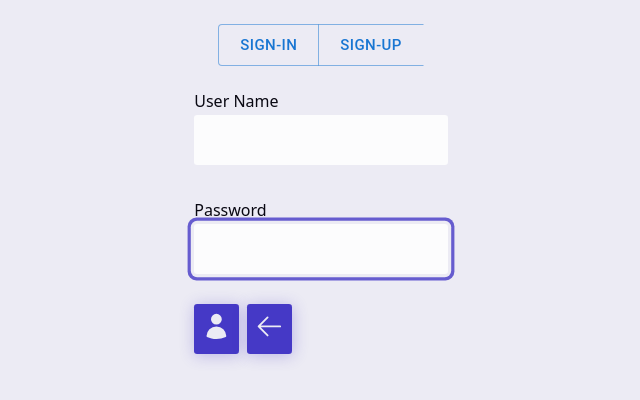
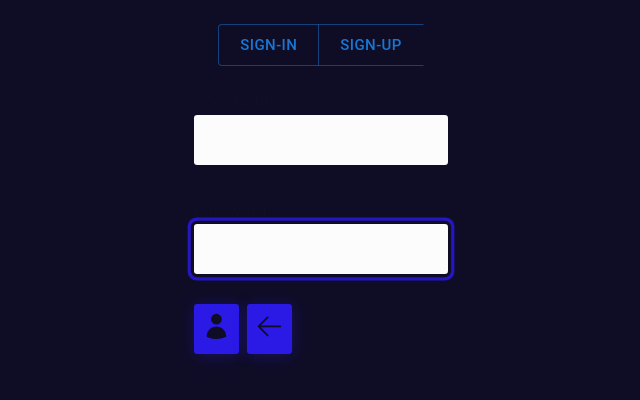
Before and after one commit to TmpOrgSpringBootToDo/ToDoFrontEnd, a React (Create React App) app: page / in a window 1280 px wide. Shown: the top 400 px of the page, without its empty margins (319-959 px from the left). Built offline with nearby package versions, Linux system fonts and the light colour scheme.

Commit message:
Color optimize - 1

```diff
--- a/src/index.css
+++ b/src/index.css
@@ -26,14 +26,14 @@ label {
   --_ttype_squish: cubic-bezier(0.86, -0.1, 0.27, 1.15);
 
   /* Light Mode */
-  --bg--light: var(--_hue) 30% 94%;
-  --txt--light: var(--_hue) 40% 5%;
-  --accent--light: var(--_hue) 55% 50%;
-  --accent1--light: 10 80% 60%;
+  --bg--light: var(--_hue) 50% 10%;
+  --txt--light: var(--_hue) 40% 10%;
+  --accent--light: var(--_hue) 80% 50%;
+  --accent1--light: 10 90% 60%;
   --muted--light: var(--_hue) 30% 99%;
   /* Dark Mode */
-  --bg--dark: var(--_hue) 15% 10%;
-  --txt--dark: var(--_hue) 30% 88%;
+  --bg--dark: var(--_hue) 10% 10%;
+  --txt--dark: var(--_hue) 30% 100%;
   --accent--dark: var(--_hue) 50% 50%;
   --accent1--dark: 10 55% 50%;
   --muted--dark: var(--_hue) 20% 4%;
```
